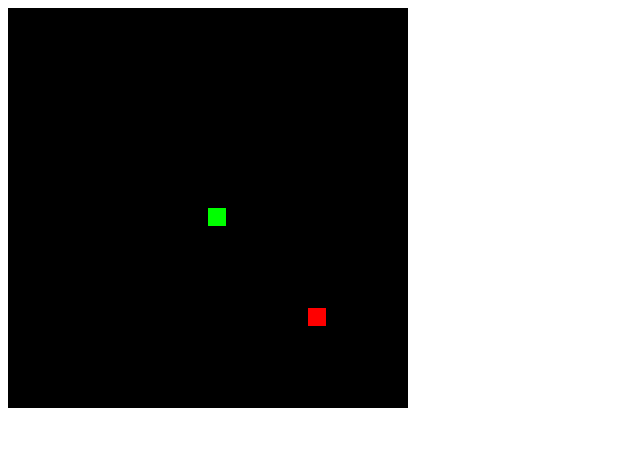
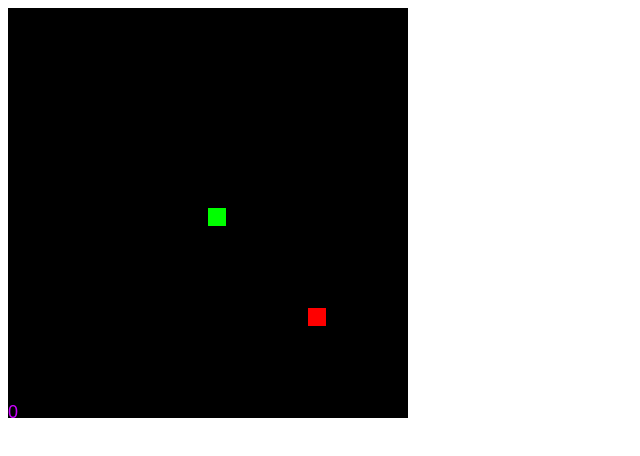
Before and after one commit to womack/Snake, a plain HTML site: page index.html in a window 1280 px wide. Shown: the whole page, without its empty margins (0-640 px from the left). Drawn offline with Linux system fonts and the light colour scheme.

Commit message:
score update

```diff
--- a/game.js
+++ b/game.js
@@ -14,7 +14,6 @@ let appleY = gridSize / 2 + 5;
 //Player state
 let trail = [];
 let tail = 5;
-let score = 0;
 let velocityX = 0;
 let velocityY = 0;
 
@@ -41,9 +40,11 @@ let game = () => {
     if (playerY > tileCount - 1) {
         playerY = 0
     }
+    //Draw Board
+    context.fillStyle = "black";
+    context.fillRect(0, 0, canvas.width, canvas.height - 20);
 
-    context.fillStyle = "black";
-    context.fillRect(0, 0, canvas.width, canvas.height);
+    //Draw Player
     context.fillStyle = "lime";
     for (let i = 0; i < trail.length; i++) {
         context.fillRect(trail[i].x * gridSize, trail[i].y * gridSize, gridSize - 2, gridSize - 2);
@@ -60,8 +61,16 @@ let game = () => {
         appleX = Math.floor(Math.random() * tileCount);
         appleY = Math.floor(Math.random() * tileCount);
     }
+    //Draw Apple
     context.fillStyle = "red";
     context.fillRect(appleX * gridSize, appleY * gridSize, gridSize - 2, gridSize - 2);
+
+    //Draw Score
+    context.lineWidth = 1;
+    context.fillStyle = "#CC00FF";
+    context.lineStyle = "#ffff00";
+    context.font = "18px sans-serif";
+    context.fillText(tail - 5, 0, canvas.height - 20);
 }
 
 let keyPush = (event) => {
@@ -84,3 +93,10 @@ let keyPush = (event) => {
             break;
     }
 }
+
+let checkVelocity = (requestedX, requestedY) => {
+    if (requestedX * velocityX < 0 || requestedY * velocityY < 0) {
+        return false;
+    }
+    return true;
+}
--- a/index.html
+++ b/index.html
@@ -4,6 +4,6 @@
     </head>
 
     <body>
-        <canvas id="cnvs" width="400" height="400"></canvas>
+        <canvas id="cnvs" width="400" height="430"></canvas>
     </body>
 </html>
```
